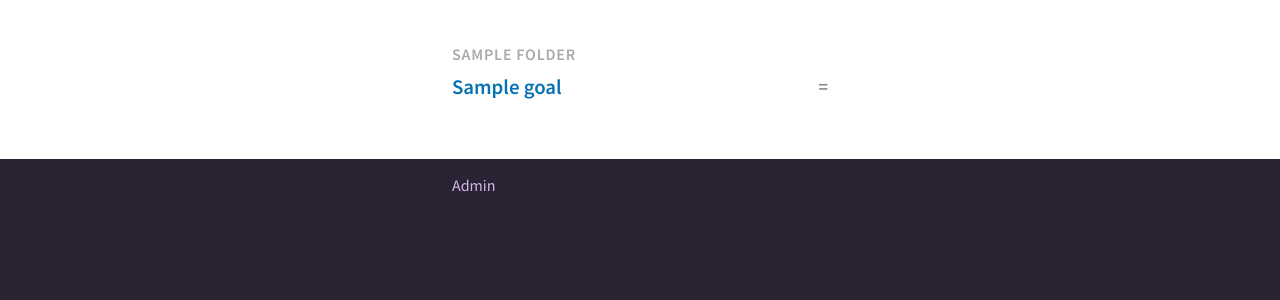
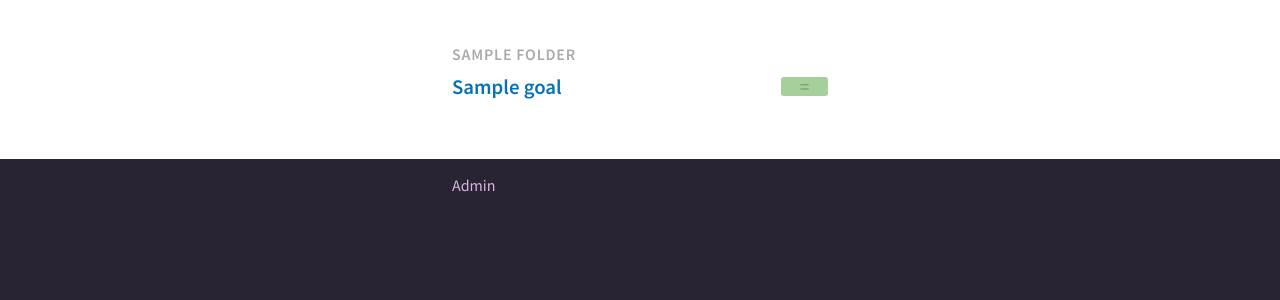
Before and after one commit to mod2/momentum, a Django app: page /organize/ in a window 1280 px wide. Shown: the part 42-342 px from the top of the page. Run offline with Django 3.2, Linux system fonts and the light colour scheme; a user stored in the database is signed in; tables that the repository leaves empty hold one stand-in row (values such as "Sample post"); some libraries are stand-ins or nearby versions.

Commit message:
Updates handle style

```diff
--- a/momentum/static/style.css
+++ b/momentum/static/style.css
@@ -319,11 +319,16 @@ header h1 .controls a {
 }
 
 #content .sortable .goal h2 .handle {
-	color: #888;
+	background: #a5d09c;
+	border-radius: 3px;
+	color: #80a978;
 	cursor: move;
 	float: right;
 	font-size: .9em;
+	height: 1em;
 	margin-left: 10px;
+	text-align: center;
+	width: 2.5em;
 }
 
 /* Detail page */
```
